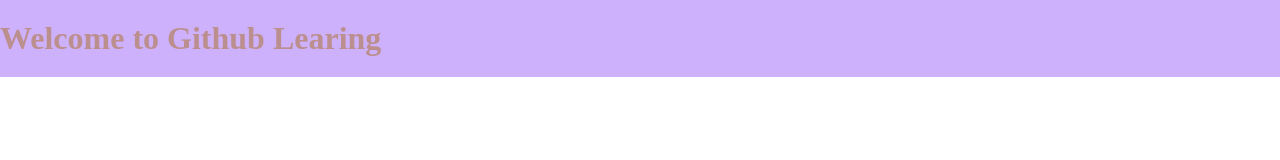
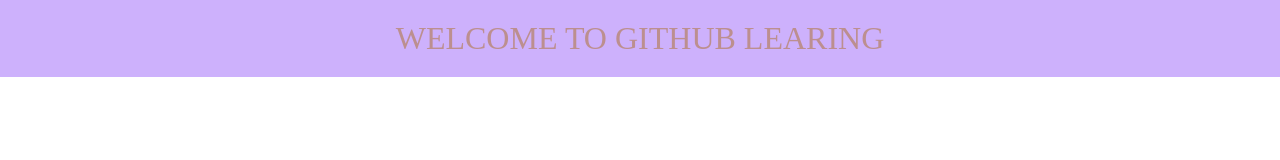
Before and after one commit to PursharthGarg/github_start, a plain HTML site: page index.html in a window 1280 px wide. Drawn offline with Linux system fonts and the light colour scheme.

Commit message:
Updated commit

```diff
--- a/index.html
+++ b/index.html
@@ -15,7 +15,9 @@
             background-color: rgba(155, 100, 250, 0.5);
             color: rosybrown;
             padding: 20px 0px;
-
+            text-align: center;
+            font-weight: 500;
+            text-transform: uppercase;
         }
     </style>
 </head>
```
